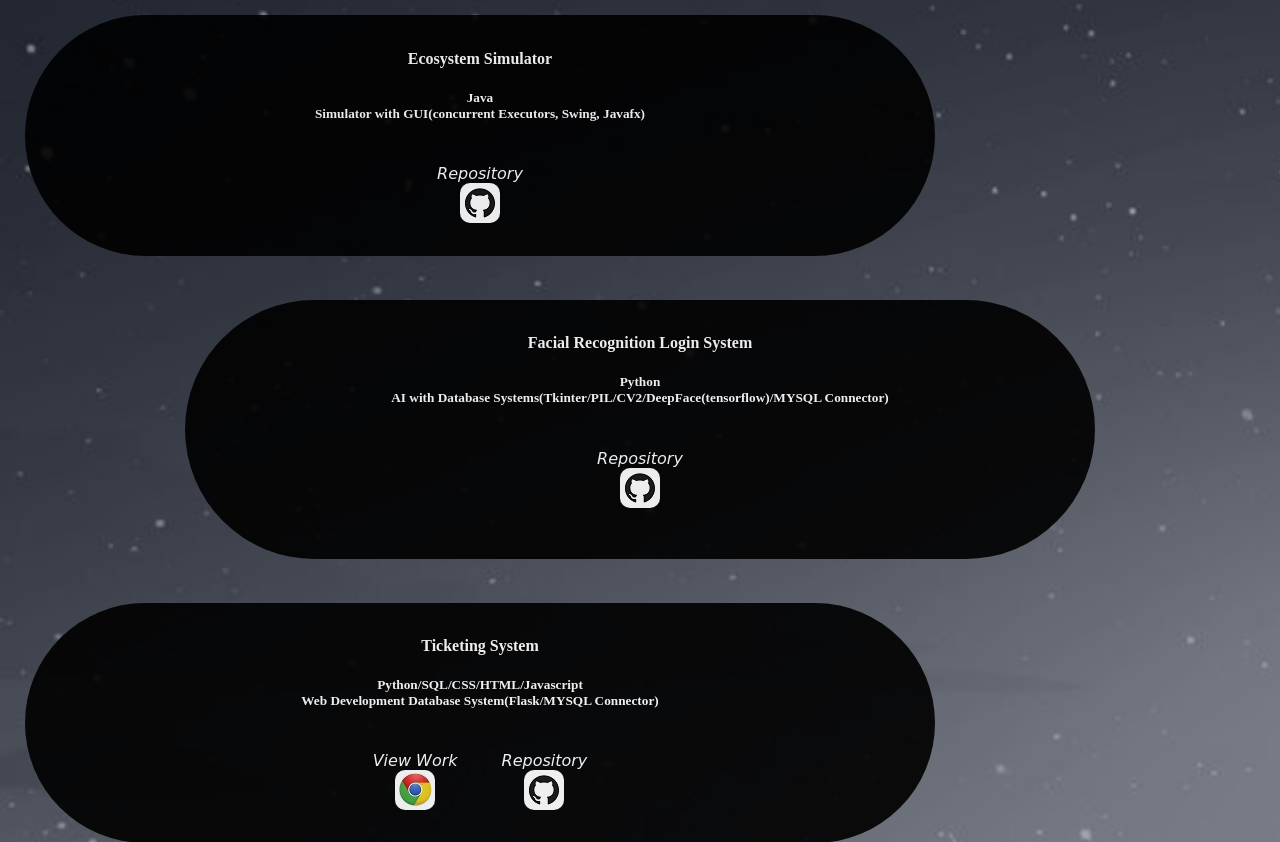
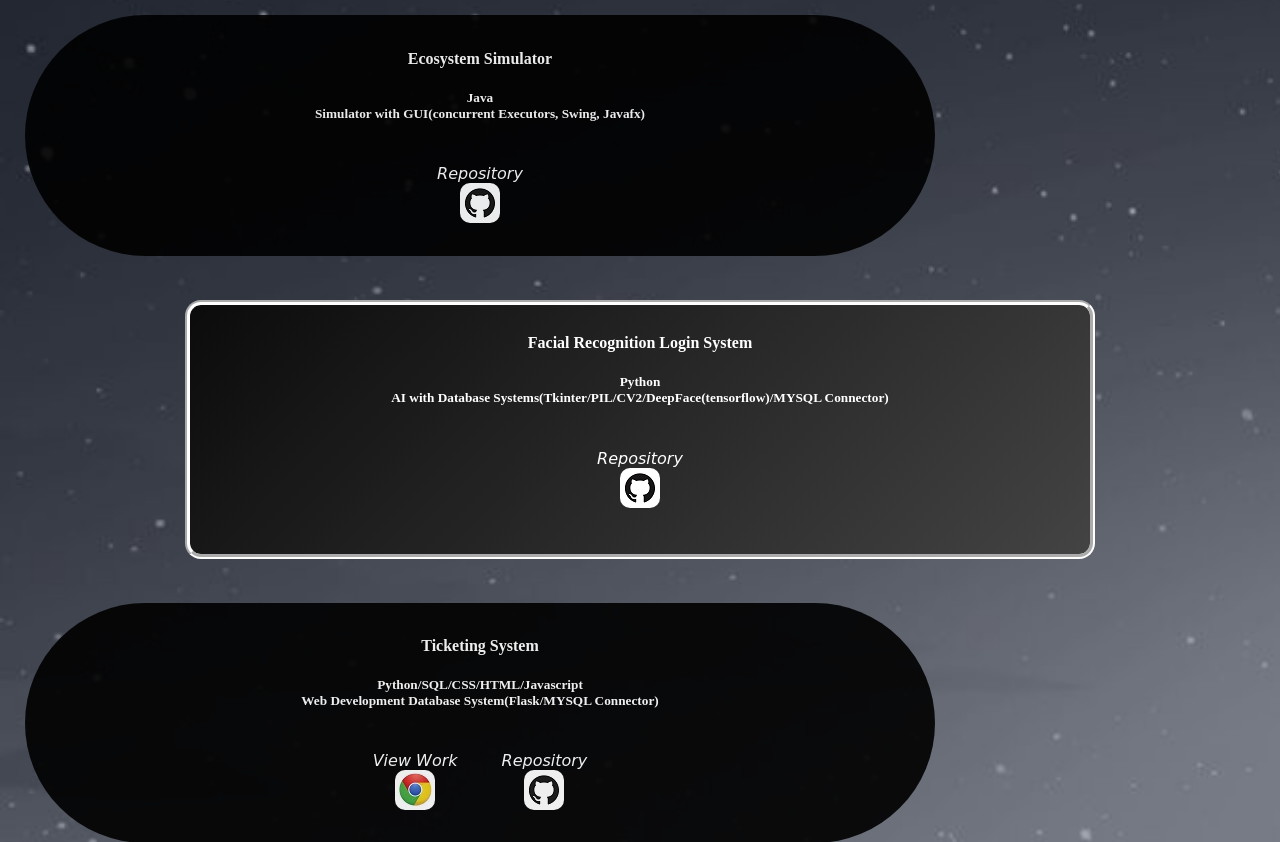
Before and after one commit to Bhavik-Gilbert/Bhavik-Gilbert.github.io, a PHP site: page /Projects.html in a window 1280 px wide, with the pointer over the restyled element; the page is wider, and only the part inside the window is pictured. Shown: the part 157-999 px from the top of that part. Run offline with PHP 8.4, Linux system fonts and the light colour scheme; some libraries are stand-ins or nearby versions.

Commit message:
left/right on hover

```diff
--- a/CSS/Base.css
+++ b/CSS/Base.css
@@ -63,6 +63,14 @@ body {
   transform: translateX(10em);
 }
 
+.left:hover .project, .right:hover .project {
+  opacity:1;
+  background: linear-gradient(-45deg, #000, #4B4B4C, #000, #4B4B4C);
+  background-size: 400% 400%; background-repeat: no-repeat;
+  background-attachment: fixed; animation: gradient 10s ease infinite;
+  border-color: #fff; border-radius: 1em;
+}
+
 .info {
   display: inline-block; overflow:auto; border:5px solid #fff;padding: 20px;
   border-radius: 10px; color:#fff; border-style: double;
```
